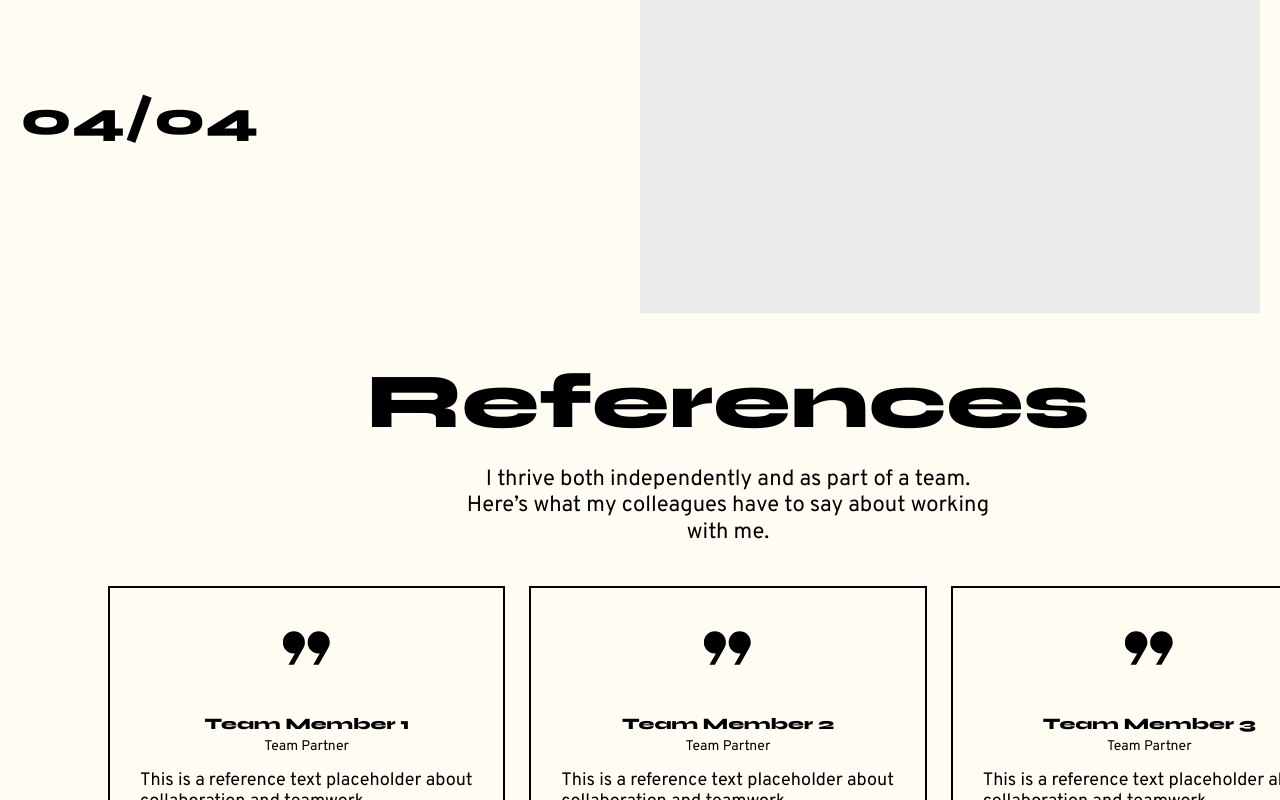
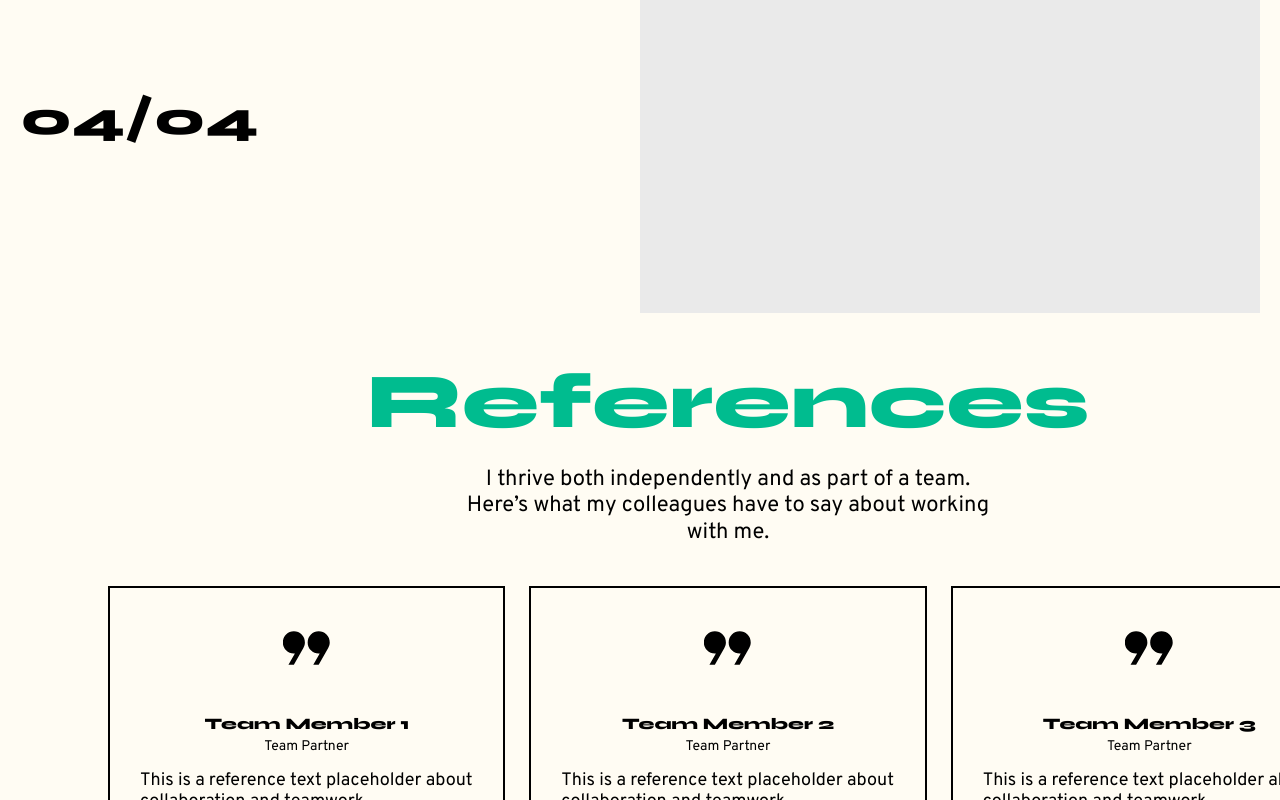
Before and after one commit to Magdalena260/Portfolio, an Angular app: page / in a window 1280 px wide. In both pictures the pointer is over the element "References". Shown: the part 4116-4916 px from the top of the page. Built offline with nearby package versions, Linux system fonts and the light colour scheme.

Commit message:
border hover

```diff
--- a/src/app/references/references.scss
+++ b/src/app/references/references.scss
@@ -21,7 +21,8 @@
   font-size: 78px;
   margin: 0;
   text-align: center;
-}
+
+ }.title h2:hover{ color:#00BC8F; }
 
 .description {
   width: 560px;
@@ -66,6 +67,10 @@
   box-sizing: border-box;
 }
 
+.card:hover {
+  border: 2px solid #00BC8F;
+}
+
 .card img {
   position: absolute;
   top: 40px;
@@ -75,6 +80,8 @@
   width: 48.33px;
   height: 40px;
 }
+
+ .card img:hover{ color:#00BC8F; }
 
 .card .name {
   font-family: 'Syne', sans-serif;
```
